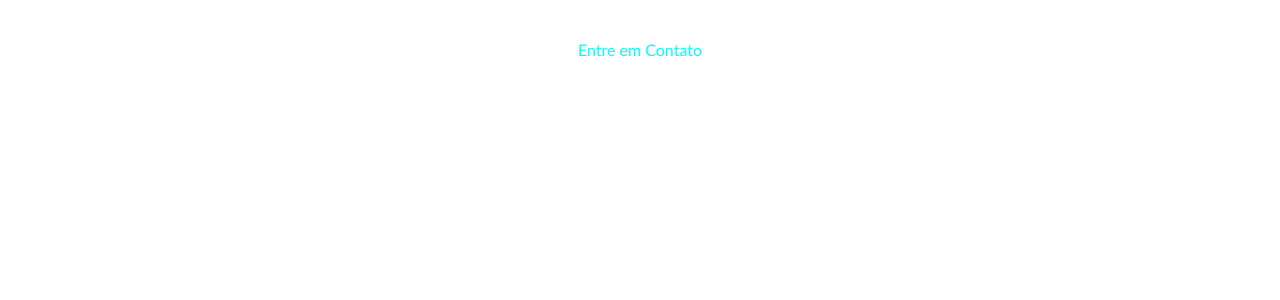
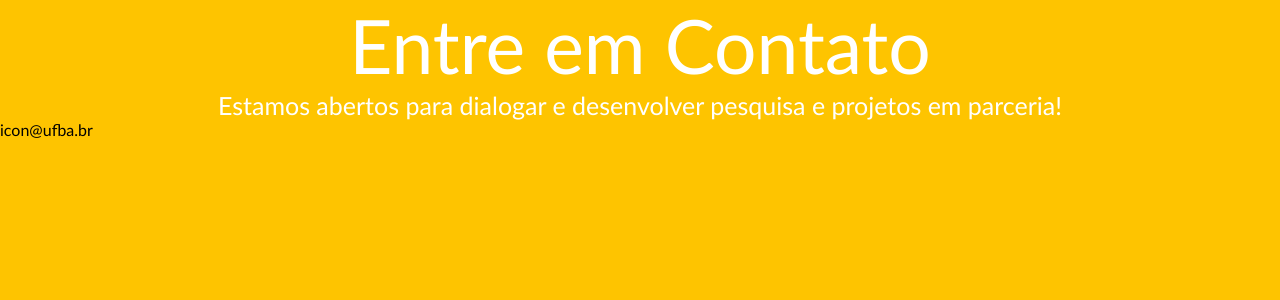
Before and after one commit to brenluz/I.con, a React (Vite) app: page / in a window 1280 px wide. Shown: the top 300 px of the page. Built offline with nearby package versions, Linux system fonts and the light colour scheme; a web font is replaced by a local one.

Commit message:
novas dependências

```diff
--- a/package.json
+++ b/package.json
@@ -11,7 +11,8 @@
   },
   "dependencies": {
     "react": "^18.2.0",
-    "react-dom": "^18.2.0"
+    "react-dom": "^18.2.0",
+    "react-icons": "^5.2.1"
   },
   "devDependencies": {
     "@types/react": "^18.2.66",
--- a/src/App.css
+++ b/src/App.css
@@ -1,9 +1,12 @@
-#root {
-  max-width: 1280px;
-  margin: 0 auto;
-  padding: 2rem;
-  text-align: center;
+*, *::before, *::after{
+  box-sizing: border-box;
 }
+
+*{
+  margin: 0;
+  padding: 0;
+}
+
 
 .read-the-docs {
   color: #888;
--- a/src/contato-page/contato.module.css
+++ b/src/contato-page/contato.module.css
@@ -1,7 +1,32 @@
 .background {
-   color:#fec400
+   background-color:#fec400;
+   height: 100vh
+
+
 }
 
-.texto {
-   color:aqua
+.texto1 {
+   font-size: 75px; /* transformar em rem dps */
+   text-align: center;
+   justify-content: center;
+
+   color:white;
+
 }
+
+.texto2 {
+   font-size: 25px;
+   text-align: center;
+   justify-content: center;
+
+   color: white
+}
+
+.email {
+   font-size: 30px;
+   text-align: center;
+   justify-content: center;
+
+   color: white;
+
+}
--- a/src/contato-page/encontato.jsx
+++ b/src/contato-page/encontato.jsx
@@ -2,7 +2,10 @@ import styles from './contato.module.css'
 const Entre_contato = () => {
     return (
         <div className= {styles.background}>
-        <div className= {styles.texto}>Entre em Contato</div>
+        <div className= {styles.texto1}>Entre em Contato</div>
+
+        <div className= {styles.texto2}> Estamos abertos para dialogar e desenvolver pesquisa e projetos em parceria!</div>
+        <div classname= {styles.email}>icon@ufba.br</div>
         </div>
 
     );
```
Also changed, not shown: 1 other file (tests, documents, lock files or other folders).
